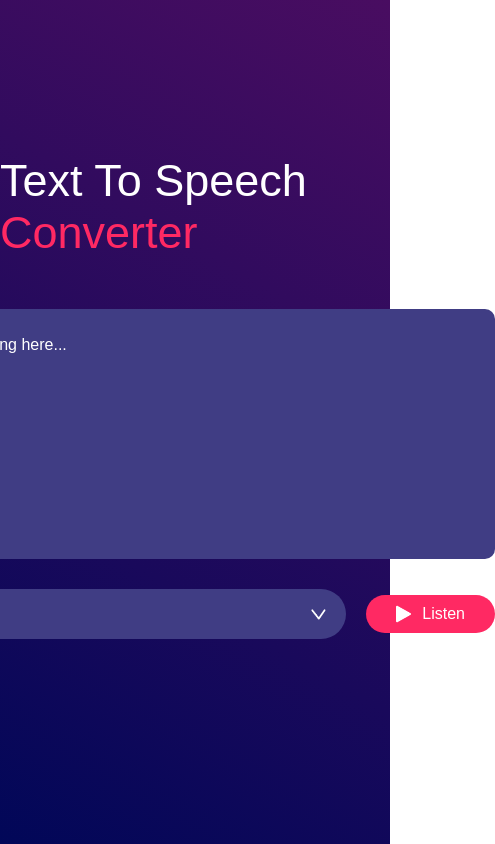
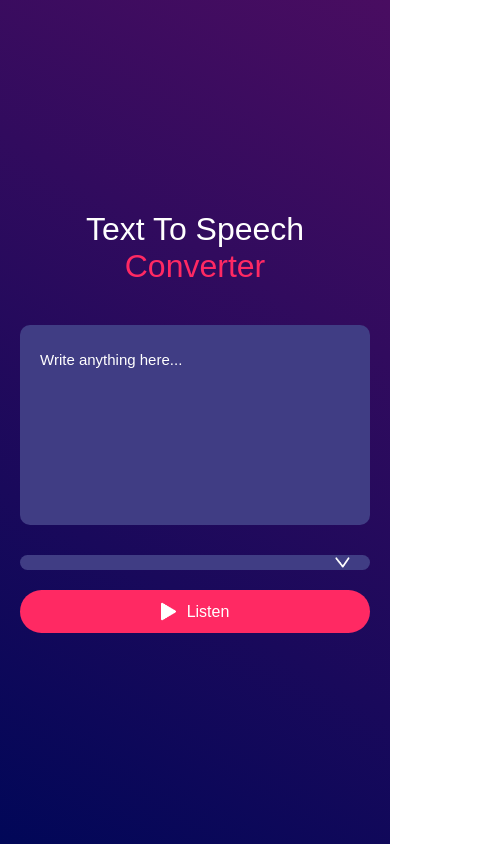
Before and after one commit to sudharsan-336/Text-to-Speech-Converter, a plain HTML site: page index.html in a window 390 px wide. Shown: the whole page, 495 px wide, since content can reach past the window. Drawn offline with Linux system fonts and the light colour scheme.

Commit message:
style: Refactor CSS for mobile responsiveness and style fixes
Updated styles for better responsiveness and consistency.

```diff
--- a/style.css
+++ b/style.css
@@ -1,7 +1,7 @@
 * {
     margin: 0;
     padding: 0;
-    font-family: 'poppins', sans-serif;
+    font-family: 'Poppins', sans-serif;
     box-sizing: border-box;
 }
 
@@ -14,13 +14,14 @@
     justify-content: center;
     flex-direction: column;
     color: white;
+    padding: 20px;
 }
 
 .hero h1 {
     font-size: 45px;
     font-weight: 500;
-    margin-top: -50px;
-    margin-bottom: 50px;
+    margin-bottom: 40px;
+    text-align: center;
 }
 
 .hero h1 span {
@@ -28,7 +29,8 @@
 }
 
 textarea {
-    width: 600px;
+    width: 100%;
+    max-width: 600px;
     height: 250px;
     background: #403d84;
     color: #fff;
@@ -43,12 +45,12 @@ textarea {
 }
 
 textarea::placeholder {
-    font-size: 16px;
     color: #fff;
 }
 
 .row {
-    width: 600px;
+    width: 100%;
+    max-width: 600px;
     display: flex;
     align-items: center;
     gap: 20px;
@@ -58,10 +60,9 @@ button {
     background: #ff2963;
     color: #fff;
     font-size: 16px;
-    padding: 10px 30px;
+    padding: 12px 30px;
     border-radius: 35px;
     border: 0;
-    outline: 0;
     cursor: pointer;
     display: flex;
     align-items: center;
@@ -85,6 +86,31 @@ select {
     background-image: url(images/dropdown.png);
     background-repeat: no-repeat;
     background-size: 15px;
-    background-position-x: calc(100% - 20px);
-    background-position-y: 20px;
+    background-position: right 20px center;
 }
+
+/* Mobile responsiveness */
+@media (max-width: 768px) {
+
+    .hero h1 {
+        font-size: 32px;
+    }
+
+    textarea {
+        height: 200px;
+    }
+
+    .row {
+        flex-direction: column;
+        width: 100%;
+    }
+
+    select,
+    button {
+        width: 100%;
+    }
+
+    button {
+        justify-content: center;
+    }
+}
```
